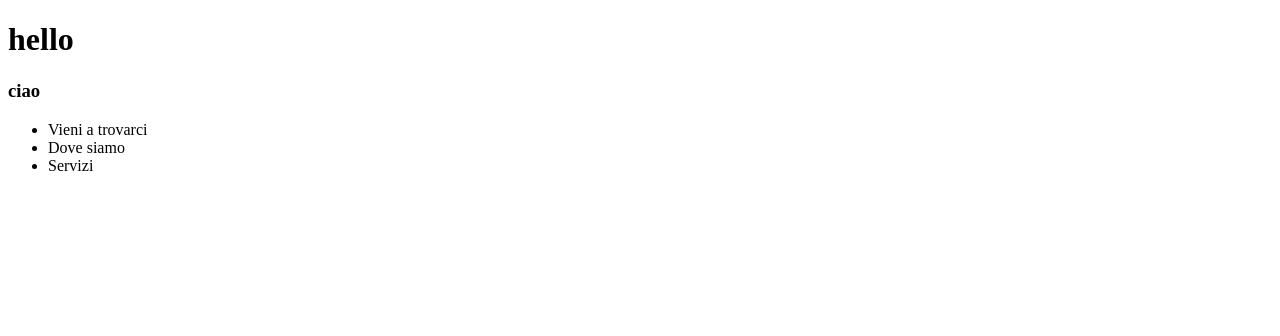
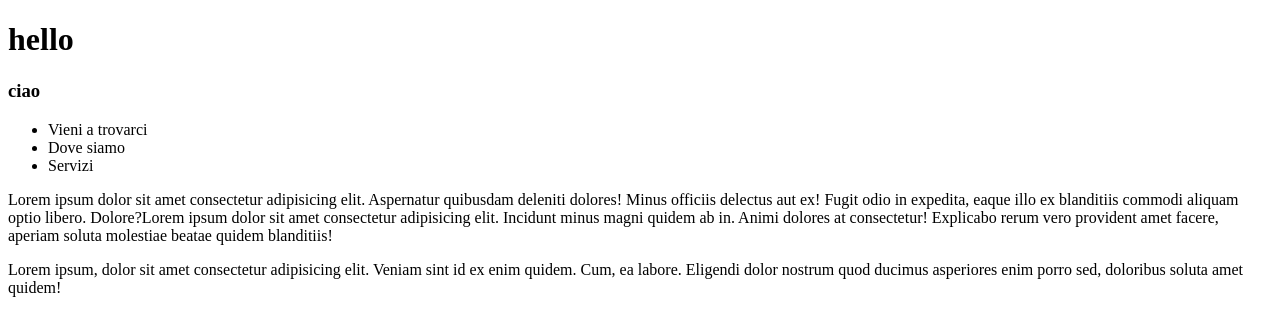
Before and after one commit to Marcofa87/ProvaGit2, a plain HTML site: page index.html in a window 1280 px wide. Drawn offline with Linux system fonts and the light colour scheme.

Commit message:
Add Lorem ipsum Article

```diff
--- a/index.html
+++ b/index.html
@@ -14,5 +14,9 @@
         <li>Dove siamo</li>
         <li>Servizi</li>
     </ul>
+    <aside>
+        <p>Lorem ipsum dolor sit amet consectetur adipisicing elit. Aspernatur quibusdam deleniti dolores! Minus officiis delectus aut ex! Fugit odio in expedita, eaque illo ex blanditiis commodi aliquam optio libero. Dolore?Lorem ipsum dolor sit amet consectetur adipisicing elit. Incidunt minus magni quidem ab in. Animi dolores at consectetur! Explicabo rerum vero provident amet facere, aperiam soluta molestiae beatae quidem blanditiis!</p>
+        <p>Lorem ipsum, dolor sit amet consectetur adipisicing elit. Veniam sint id ex enim quidem. Cum, ea labore. Eligendi dolor nostrum quod ducimus asperiores enim porro sed, doloribus soluta amet quidem!</p>
+    </aside>
 </body>
 </html>
```
